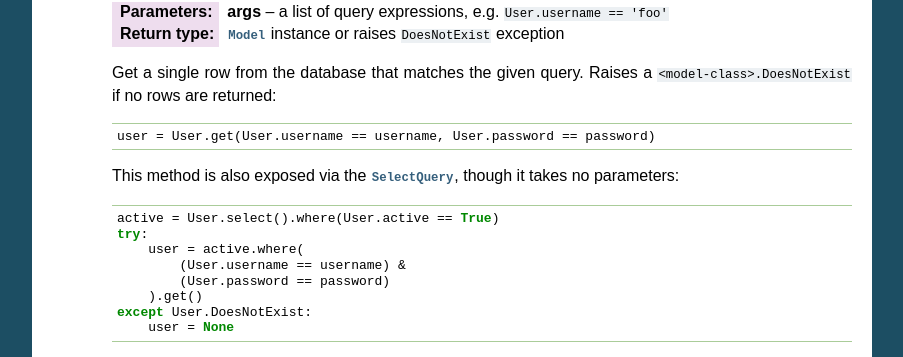
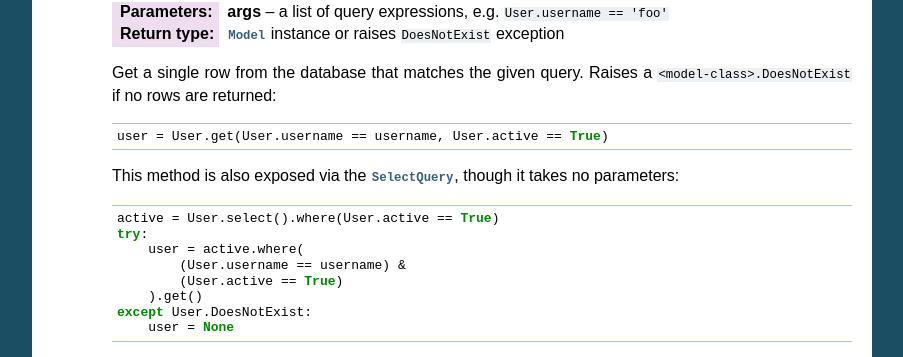
Before and after one commit to coleifer/peewee, a Sphinx documentation site: the page built from docs/peewee/api.rst, in a window 1280 px wide and 900 px high, scrolled down 3301 px. Shown: the part 131-488 px from the top of the window, without its empty margins (198-1101 px from the left). Built offline with Sphinx 7.4.7, drawn with Linux system fonts in a browser that asks for light colours; pages that are not in the unit, such as notebooks, are missing from menus; some of the changed text lies outside the part shown.

Commit message:
Clean up instances in docs of comparing passwords. Fixes #458

```diff
--- a/docs/peewee/api.rst
+++ b/docs/peewee/api.rst
@@ -236,7 +236,7 @@ Models
 
         .. code-block:: python
 
-            user = User.get(User.username == username, User.password == password)
+            user = User.get(User.username == username, User.active == True)
 
         This method is also exposed via the :py:class:`SelectQuery`, though it
         takes no parameters:
@@ -247,7 +247,7 @@ Models
             try:
                 user = active.where(
                     (User.username == username) &
-                    (User.password == password)
+                    (User.active == True)
                 ).get()
             except User.DoesNotExist:
                 user = None
@@ -1185,7 +1185,7 @@ Query Types
         .. code-block:: python
 
             sq = User.select().where(User.active == True)
-            if sq.where(User.username == username, User.password == password).exists():
+            if sq.where(User.username == username, User.active == True).exists():
                 authenticated = True
 
     .. py:method:: get()
```
